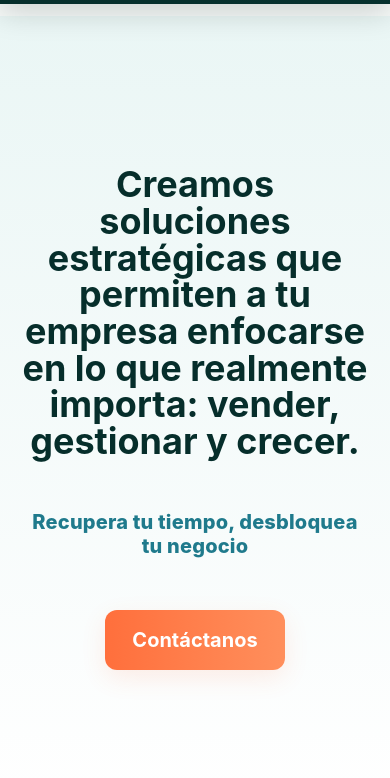
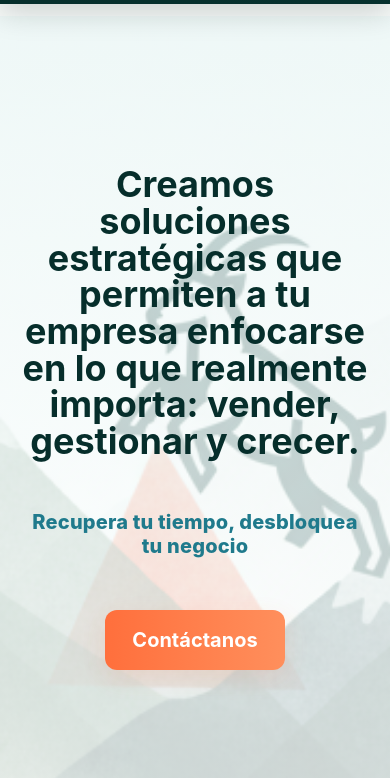
Before and after one commit to BoydOwen29/capralabs, a plain HTML site: page index.html in a window 390 px wide. Shown: the part 66-844 px from the top of the page. Drawn offline with Linux system fonts and the light colour scheme.

Commit message:
Add background image to mobile hero section

```diff
--- a/css/style.css
+++ b/css/style.css
@@ -163,7 +163,13 @@ section > .container .section-lead {
   /* Larger hero typography on small screens to increase visual presence */
   .hero h1{font-size:36px;line-height:1.02}
   .kicker{font-size:20px;font-weight:800}
-  .hero{padding:30px 0 18px}
+  .hero{
+    padding:30px 0 18px;
+    /* Mobile: also show background image, covering full viewport */
+    background: linear-gradient(rgba(234,246,245,0.78), rgba(255,255,255,0.78)), url('../fondo.png') center/cover no-repeat;
+    background-attachment:scroll;
+    min-height: calc(100vh - var(--header-height));
+  }
   .hero-copy{width:100%;padding:0 10px;text-align:center}
   .hero-ctas{justify-content:center}
   .hero-ctas .btn-primary{padding:18px 26px;font-size:20px;min-width:180px}
```
